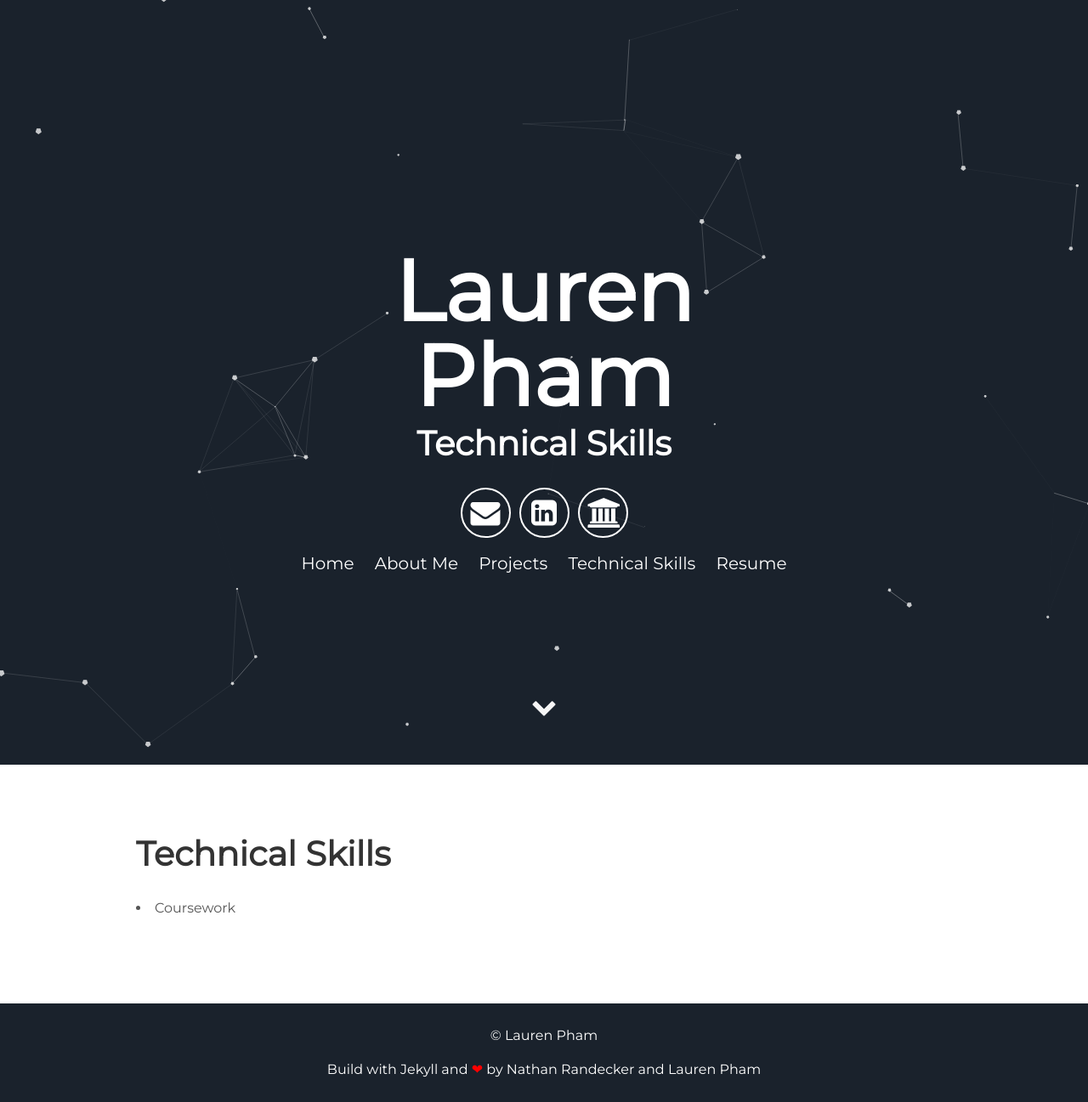
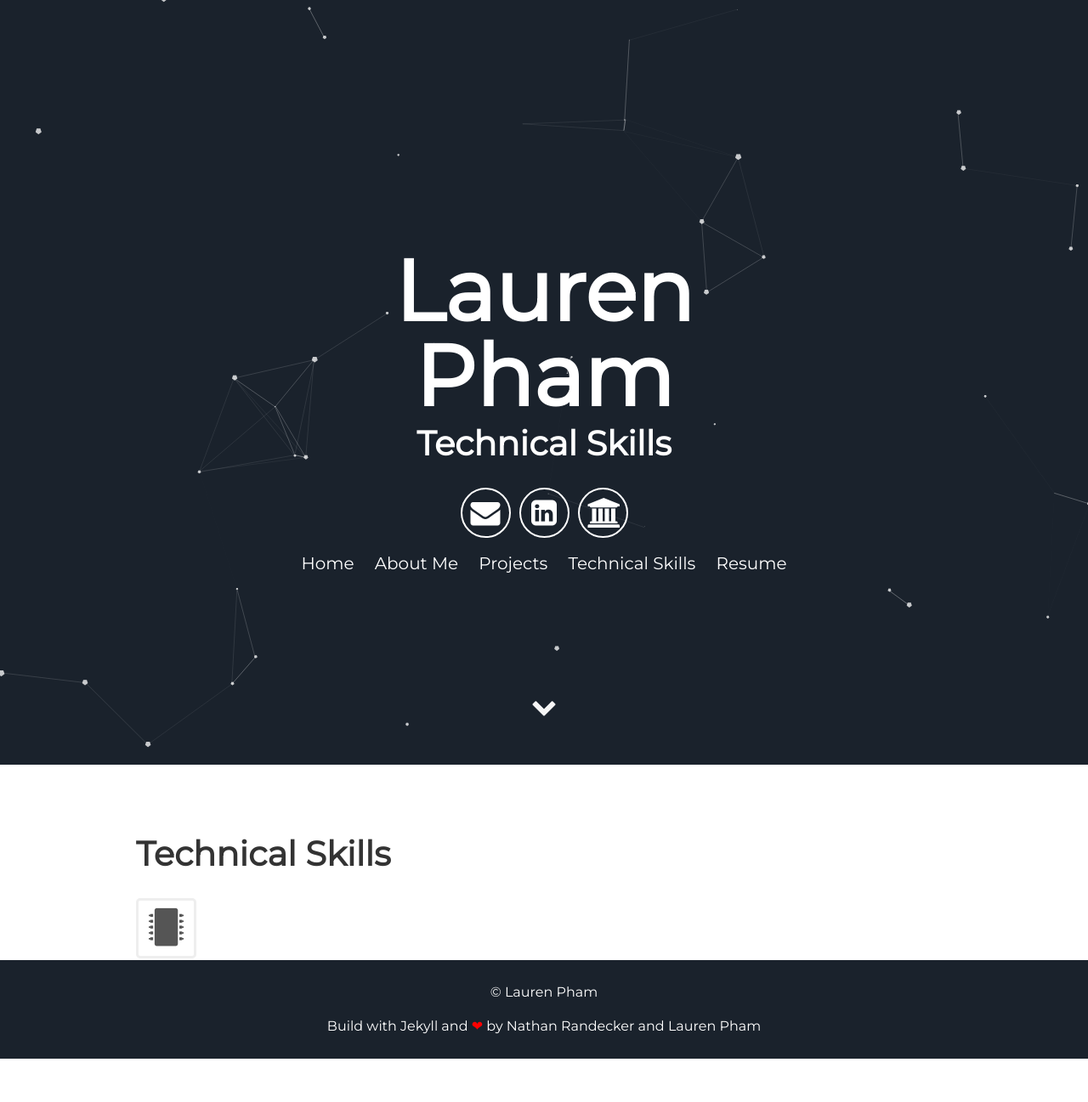
Before and after one commit to laurenpham/techskills, a Jekyll site: the page built from index.html, in a window 1280 px wide. Shown: the whole page at 85% size. Built offline with Jekyll 4.4.1, drawn with Linux system fonts in a browser that asks for light colours; after the commit the page ends 1246 px from its top, so only the background shows below that.

Commit message:
Update about.html

```diff
--- a/_includes/about.html
+++ b/_includes/about.html
@@ -4,6 +4,6 @@
   </head>
   <body>
     <h1>Technical Skills</h1>
-    <li><i class="fa-li fa fa-microchip"></i>Coursework</li>
+    <i class="fa fa-microchip fa-3x fa-pull-left fa-border"></i>
   </body>
 </html>
```
